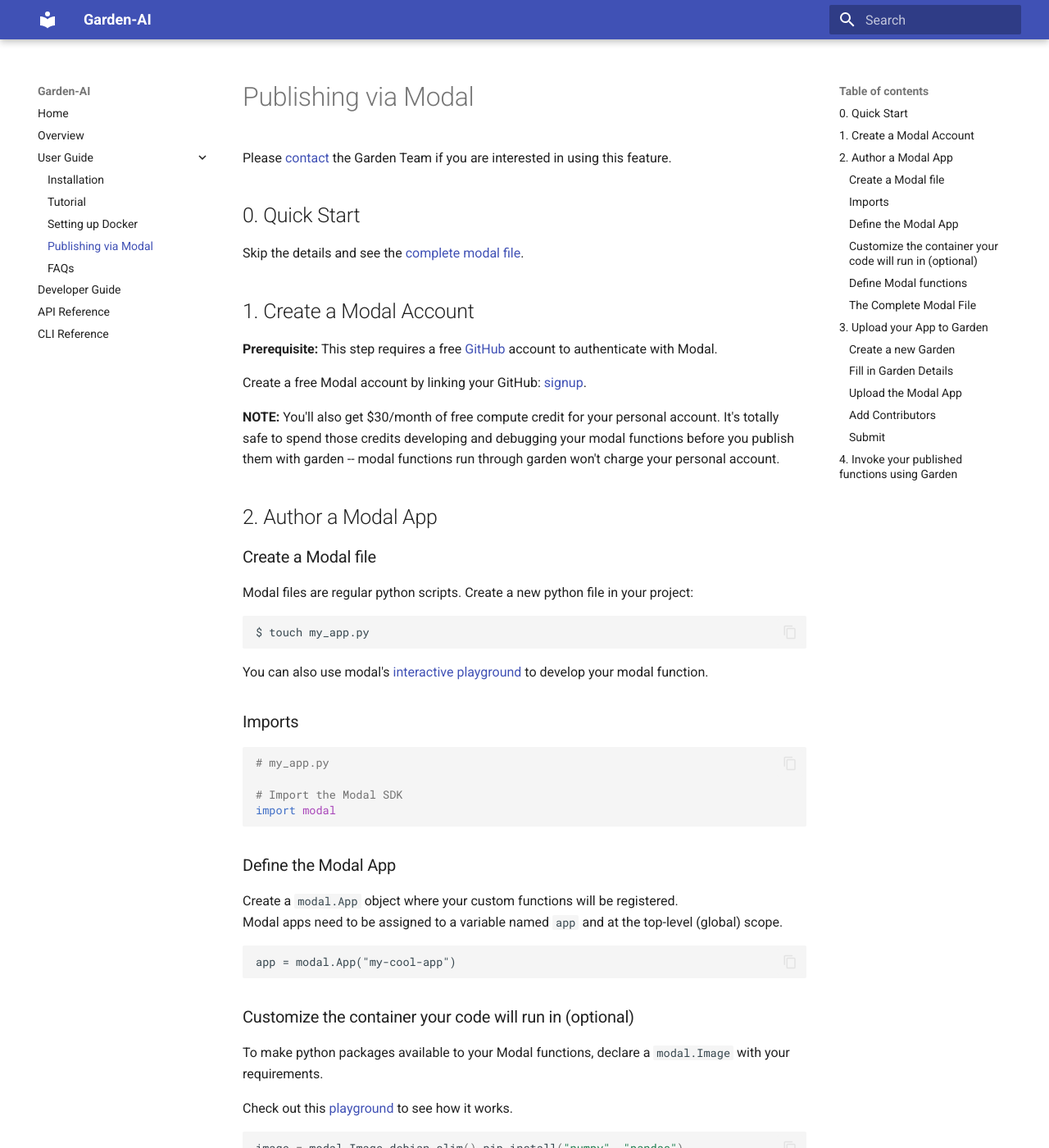
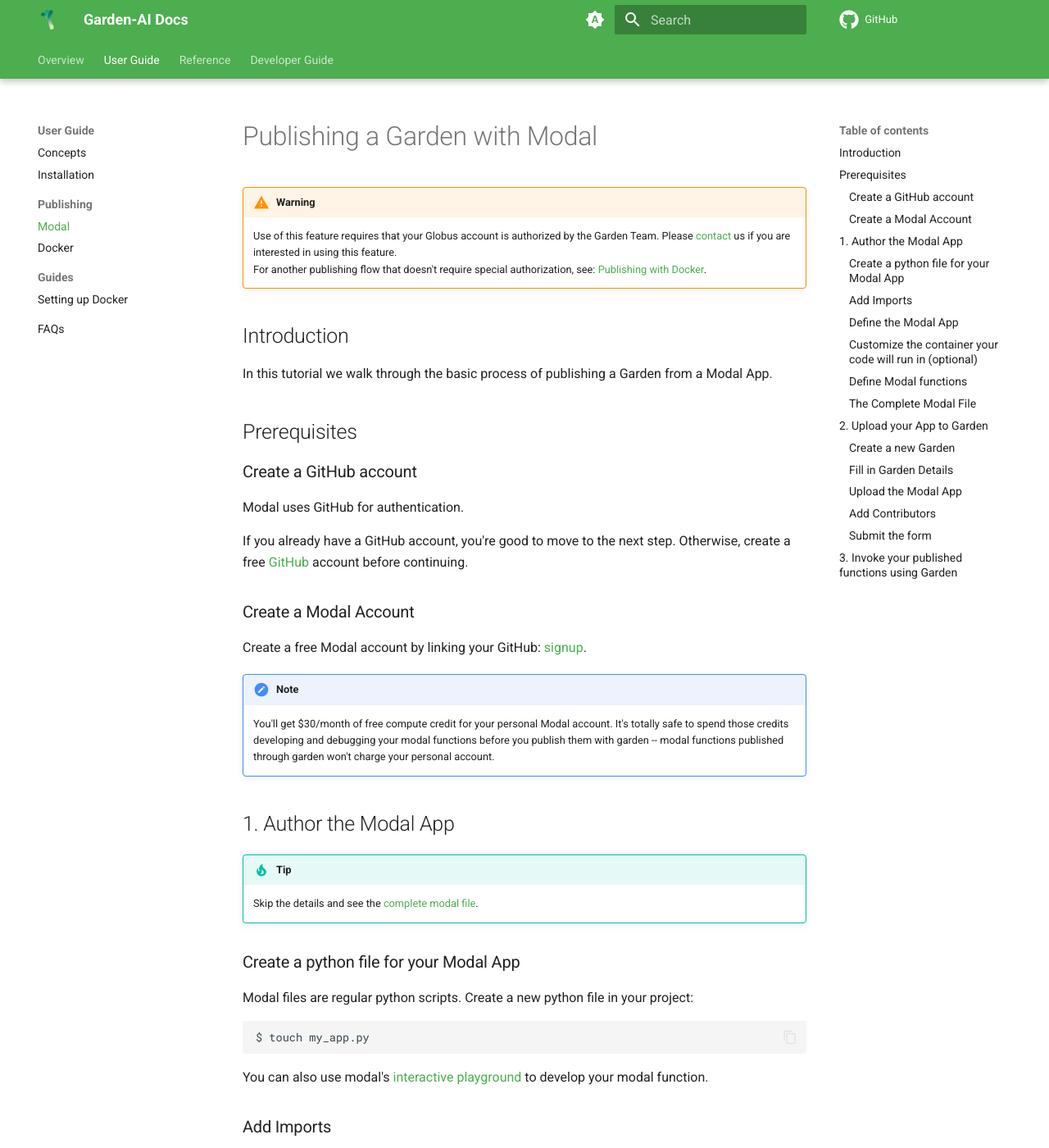
Before and after one commit to Garden-AI/garden, an MkDocs documentation site: the page built from docs/user_guide/modal-publishing.md, in a window 1280 px wide and 1400 px high. Shown: the whole window at 82% size. Built offline with MkDocs 1.6.1 and Material for MkDocs 9.7.7, drawn with Linux system fonts in a browser that asks for light colours; comment, search, counter and statistics services are not loaded; some of the changed text lies outside the part shown.

Commit message:
another pass at modal publishing tutorial

````diff
--- a/docs/user_guide/modal-publishing.md
+++ b/docs/user_guide/modal-publishing.md
@@ -1,20 +1,35 @@
-Please [contact](mailto:thegardens@uchicago.edu) the Garden Team if you are interested in using this feature.
+# Publishing a Garden with Modal
 
-## 0. Quick Start
+!!! Warning
+    Use of this feature requires that your Globus account is authorized by the Garden Team. Please [contact](mailto:thegardens@uchicago.edu) us if you are interested in using this feature.
+    For another publishing flow that doesn't require special authorization, see: [Publishing with Docker](tutorial_docker.md).
 
-Skip the details and see the [complete modal file](#the-complete-modal-file).
+## Introduction
 
-## 1. Create a Modal Account
+In this tutorial we walk through the basic process of publishing a Garden from a Modal App.
 
-**Prerequisite:** This step requires a free [GitHub](https://github.com/join) account to authenticate with Modal.
+## Prerequisites
+
+### Create a GitHub account
+
+Modal uses GitHub for authentication.
+
+If you already have a GitHub account, you're good to move to the next step. Otherwise, create a free [GitHub](https://github.com/) account before continuing.
+
+### Create a Modal Account
 
 Create a free Modal account by linking your GitHub: [signup](https://modal.com/signup).
 
-**NOTE:** You'll also get $30/month of free compute credit for your personal account. It's totally safe to spend those credits developing and debugging your modal functions before you publish them with garden -- modal functions run through garden won't charge your personal account.
+!!! Note
+    You'll get $30/month of free compute credit for your personal Modal account. It's totally safe to spend those credits developing and debugging your modal functions before you publish them with garden -- modal functions published through garden won't charge your personal account.
 
-## 2. Author a Modal App
+## 1. Author the Modal App
 
-### Create a Modal file
+!!! Tip
+    Skip the details and see the [complete modal file](#the-complete-modal-file).
+
+
+### Create a python file for your Modal App
 
 Modal files are regular python scripts. Create a new python file in your project:
 
@@ -24,7 +39,7 @@
 
 You can also use modal's [interactive playground](https://modal.com/playground/get_started) to develop your modal function.
 
-### Imports
+### Add Imports
 
 ```python
 # my_app.py
@@ -84,8 +99,7 @@
 
 ### The Complete Modal File
 
-That is all we need to do to define a Modal App that can be published with Garden! See the complete modal file below:
-See the [Modal docs](https://modal.com/docs/guide) for more details on defining Modal Apps and functions.
+This is all we need to do to define a Modal App that can be published with Garden! See the complete modal file below:
 
 ```python
 # my_app.py
@@ -116,7 +130,9 @@
   return result
 ```
 
-## 3. Upload your App to Garden
+See the [Modal docs](https://modal.com/docs/guide) for more details on defining Modal Apps and functions.
+
+## 2. Upload your App to Garden
 
 ### Create a new Garden
 
@@ -148,7 +164,7 @@
 
 ![Add Contributors](./images/modal_publishing/garden_contributors_and_submit.png)
 
-### Submit
+### Submit the form
 
 When the information is correct click 'Create Garden'!
 
@@ -156,7 +172,7 @@
 
 Check the 'My Gardens' tab on your [Profile](https://thegardens.ai/#/user) page for the new Garden. Note the DOI for the next step.
 
-## 4. Invoke your published functions using Garden
+## 3. Invoke your published functions using Garden
 
 After uploading your Modal App to Garden, you should have a new DOI referencing the Garden you created.
 
--- a/mkdocs.yml
+++ b/mkdocs.yml
@@ -1,20 +1,58 @@
-site_name: Garden-AI
+site_name: Garden-AI Docs
+repo_url: https://github.com/Garden-AI/garden
+edit_uri: edit/main/docs/
 nav:
-  - Home: index.md
-  - Overview: architecture_overview.md
+  - Overview: index.md
   - User Guide:
+      - Concepts: user_guide/architecture_overview.md
       - Installation: user_guide/installation.md
-      - Tutorial: user_guide/tutorial.md
-      - Setting up Docker: user_guide/docker.md
-      - Publishing via Modal: user_guide/modal-publishing.md
+      - Publishing:
+          - Modal: user_guide/modal-publishing.md
+          - Docker: user_guide/tutorial_docker.md
+      - Guides:
+        - Setting up Docker: user_guide/docker.md
       - FAQs: user_guide/faqs.md
+  - Reference:
+    - API Reference: api-docs.md
+    - CLI Reference: garden-ai.md
   - Developer Guide: developer_guide/contributing.md
-  - API Reference: api-docs.md
-  - CLI Reference: garden-ai.md
 theme:
   name: material
+  palette:
+    - media: "(prefers-color-scheme)"
+      primary: green
+      toggle:
+        icon: material/brightness-auto
+        name: Switch to light mode
+
+    - media: "(prefers-color-scheme: light)"
+      scheme: default
+      primary: green
+      toggle:
+        icon: material/brightness-7
+        name: Switch to dark mode
+
+    - media: "(prefers-color-scheme: dark)"
+      scheme: slate
+      primary: green
+      toggle:
+        icon: material/brightness-4
+        name: Switch to system preference
+
+  favicon: assets/favicon.ico
+  logo: assets/favicon.ico
+  icon:
+    repo: fontawesome/brands/github
   features:
     - content.code.copy
+    - navigation.expand
+    - navigation.paths
+    - navigation.sections
+    - navigation.tabs
+    - navigation.tabs.sticky
+    - navigation.top
+    - search.suggest
+    - search.highlight
 plugins:
   - search
   - callouts
@@ -42,7 +80,6 @@
   - admonition
   - pymdownx.details
   - pymdownx.superfences
-  - codehilite
   - pymdownx.highlight:
       anchor_linenums: true
       line_spans: __span
````
